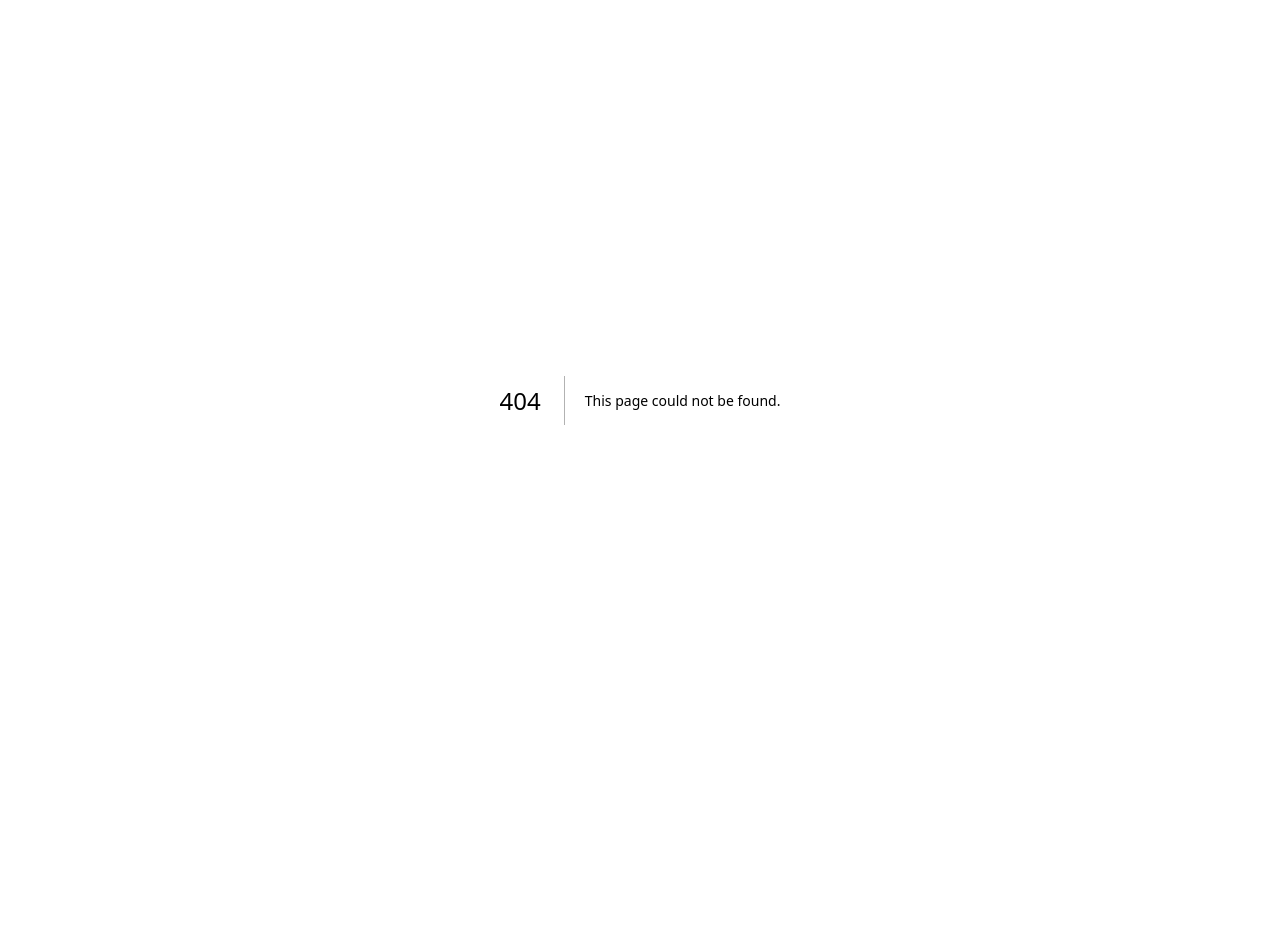
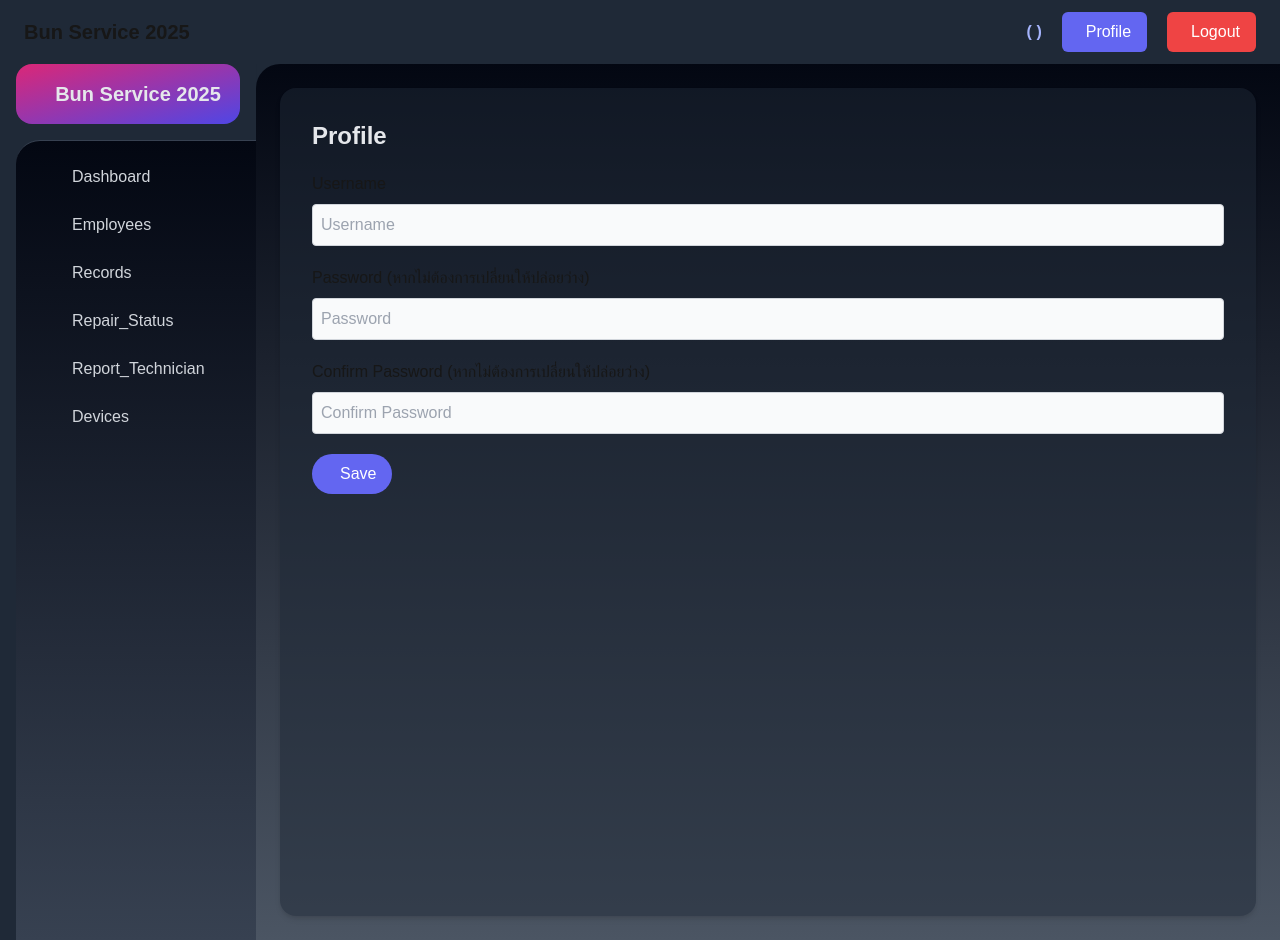
Before and after one commit to Anupongs0069/Downtime_Online_2025, a Next.js app: page /backoffice/profile in a window 1280 px wide. Before the commit this address had no page. Before the commit the page ends 800 px from the top, so only its background shows below. Built offline with nearby package versions, Linux system fonts and the light colour scheme.

Commit message:
“profile”

```diff
--- /dev/null
+++ b/app/backoffice/layout.tsx
@@ -0,0 +1,21 @@
+import { Sidebar } from "../components/sidebar";
+import { TopNav } from "../components/top-nav";
+
+export default function DashboardLayout({
+    children
+}: {
+    children: React.ReactNode;
+}) {
+    return (
+        <div className="min-h-screen bg-gray-100">
+            <TopNav />
+
+            <div className="flex bg-gray-800">
+                <Sidebar />
+                <main className="flex-1 p-6 bg-gradient-to-t from-gray-600 to-gray-950 rounded-tl-3xl">
+                    {children}
+                </main>
+            </div>
+        </div>
+    )
+}
--- /dev/null
+++ b/app/backoffice/profile/page.tsx
@@ -0,0 +1,82 @@
+'use client';
+
+import { useState } from "react";
+import { config } from "../../config";
+import Swal from "sweetalert2";
+import axios from "axios";
+
+export default function Page() {
+    const [username, setUsername] = useState('');
+    const [password, setPassword] = useState('');
+    const [confirmPassword, setConfirmPassword] = useState('');
+
+    const handleSave = async () => {
+        if (username == '') {
+            Swal.fire({
+                icon: 'error',
+                title: 'error',
+                text: 'Username is required'
+            });
+            return;
+        }
+
+        if (password !== '' && confirmPassword == '') {
+            if (password !== confirmPassword) {
+                Swal.fire({
+                    icon: 'error',
+                    title: 'error',
+                    text: 'Password and Confirm Password must be the same'
+                });
+                return;
+            }
+        }
+
+        try {
+            const payload = {
+                username: username,
+                password: password
+            }
+
+            const headers = {'Authorization': `Bearer ${localStorage.getItem(config.tokenKey)}`};
+
+            const response = await axios.put(`${config.apiUrl}/api/user/update`, payload, {headers: headers});
+
+            if (response.data.staus == 200) {
+                Swal.fire({
+                    icon: 'success',
+                    title: 'save success',
+                    text: 'Profile updated'
+                });
+            }
+
+        } catch (error: any) {
+            Swal.fire({
+                icon: 'error',
+                title: 'error',
+                text: error.message
+            });
+        }
+    }
+
+    return (
+        <div className="card">
+            <h1>Profile</h1>
+            <div className="card-body">
+                <div>Username</div>
+                <input type="text" className="form-control" placeholder="Username" onChange={(e) => setUsername(e.target.value)}/>
+
+                <div className="mt-5">Password (หากไม่ต้องการเปลี่ยนให้ปล่อยว่าง)</div>
+                <input type="password" className="form-control" placeholder="Password" onChange={(e) => setPassword(e.target.value)} />
+
+                <div className="mt-5">Confirm Password (หากไม่ต้องการเปลี่ยนให้ปล่อยว่าง)</div>
+                <input type="password" className="form-control" placeholder="Confirm Password" onChange={(e) => setConfirmPassword(e.target.value)} />
+
+                <button onClick={handleSave} className="btn-primary">
+                    <i className="fa-solid fa-check mr-3"></i>
+                    Save
+                </button>
+
+            </div>
+        </div>
+    )
+}
--- /dev/null
+++ b/app/components/sidebar.tsx
@@ -0,0 +1,34 @@
+import Link from 'next/link';
+
+export function Sidebar() {
+    const menuItems = [
+        {title: 'Dashboard', href: '/dashboard', icon: 'fa-solid fa-chart-simple'},
+        {title: 'Employees', href: '/dashboard/users', icon: 'fa-solid fa-users'},
+        {title: 'Records', href: '/dashboard/records', icon: 'fa-solid fa-clipboard-list'},
+        {title: 'Repair_Status', href: '/dashboard/repair_status', icon: 'fa-solid fa-screwdriver'},
+        {title: 'Report_Technician', href: '/dashboard/report_technician', icon: 'fa-solid fa-file-alt'},
+        {title: 'Devices', href: '/dashboard/devices', icon: 'fa-solid fa-laptop'},
+
+    ]
+
+    return (
+        <aside className='sidebar'>
+            <div className='sidebar-header'>
+                <i className='fa-solid fa-user text-4xl mr-5'></i>
+                <h1 className='text-xl font-bold'>Bun Service 2025</h1>
+            </div>
+            <nav className='sidebar-nav bg-gray-950 p-4 rounded-tl-3xl ml-4'>
+                <ul>
+                    {menuItems.map((item) => (
+                        <li key={item.title}>
+                            <Link href={item.href} className='sidebar-item'>
+                                <i className={item.icon + ' mr-2 w-6'}></i>
+                                {item.title}
+                            </Link>
+                        </li>
+                    ))}
+                </ul>
+            </nav>
+        </aside>
+    )
+}
--- /dev/null
+++ b/app/components/top-nav.tsx
@@ -0,0 +1,65 @@
+'use client';
+
+import { useEffect, useState } from "react";
+import { useRouter } from "next/navigation";
+import { config } from "../config";
+import Swal from "sweetalert2";
+
+export function TopNav() {
+    const [name, setName] = useState('')
+    const [level, setLevel] = useState('')
+    const router = useRouter();
+
+    useEffect(() => {
+        setName(localStorage.getItem('bun_service_name') || '')
+        setLevel(localStorage.getItem('bun_service_level') || '')
+    }, []);
+
+    const handleLogout = async () => {
+        const button = await Swal.fire({
+            title: 'Are you sure?',
+            text: 'You will be logged out',
+            icon: 'warning',
+            showCancelButton: true,
+            confirmButtonText: 'Yes',
+            cancelButtonText: 'No'
+        });
+
+        if (button.isConfirmed) {
+            localStorage.removeItem(config.tokenKey);
+            localStorage.removeItem('bun_service_name');
+            localStorage.removeItem('bun_service_level');
+
+            router.push('/');
+        }
+    }
+
+    const handleProfile = () => {
+        router.push('/backoffice/profile');
+    }
+
+    return (
+        <nav className="bg-gray-800 shadow-sm">
+            <div className="mx-auto px-6">
+                <div className="flex h-16 justify-between items-center">
+                    <div className="flex-shrink-0">
+                        <h1 className="text-xl font-bold">Bun Service 2025</h1>
+                    </div>
+                    <div className="flex items-center">
+                        <span className="text-gray-200">{name}</span>
+                        <span className="text-indigo-300 ml-5 font-bold">( {level} )</span>
+
+                        <button onClick={handleProfile} className="bg-indigo-500 text-white px-4 py-2 rounded-md ml-5 hover:bg-indigo-600">
+                            <i className="fa-solid fa-user mr-2"></i>
+                            Profile
+                        </button>
+                        <button onClick={handleLogout} className="bg-red-500 text-white px-4 py-2 rounded-md ml-5 hover:bg-red-600">
+                            <i className="fa fa-sign-out-alt mr-2"></i>
+                            Logout
+                        </button>
+                    </div>
+                </div>
+            </div>
+        </nav>
+    )
+}
--- a/app/globals.css
+++ b/app/globals.css
@@ -27,3 +27,43 @@ body {
 .btn {
   @apply bg-indigo-600 text-white p-2 rounded-full hover:bg-indigo-700 transition-colors;
 }
+
+.sidebar {
+  @apply bg-gray-800 text-gray-200 shadow-sm min-h-screen w-64;
+}
+
+.sidebar-item {
+  @apply flex items-center p-2 text-gray-300 rounded hover:bg-gray-300 hover:text-gray-800;
+}
+
+.sidebar-nav {
+  @apply p-4 bg-gradient-to-t from-gray-700 to-gray-950 border-t border-gray-700 min-h-screen;
+}
+
+.sidebar-nav ul {
+  @apply space-y-2;
+}
+
+.sidebar-header {
+  @apply flex items-center justify-center p-4 bg-gradient-to-tl from-indigo-600 to-pink-600 ml-4 mr-4 rounded-2xl mb-4;
+}
+
+.card {
+  @apply bg-gray-800 p-8 rounded-2xl shadow-md h-full bg-opacity-50;
+}
+
+.card input {
+  @apply w-full mt-2;
+}
+
+.card h1 {
+  @apply text-2xl font-bold text-gray-200 mb-5;
+}
+
+.card-boby {
+  @apply text-gray-400;
+}
+
+.btn-primary {
+  @apply bg-indigo-500 text-white px-4 p-2 rounded-full mt-5 hover:bg-indigo-600;
+}
```
Also changed, not shown: app/backoffice/dashboard/page.tsx (renamed from app/dashboard/page.tsx), app/backoffice/employee/page.tsx (added).
